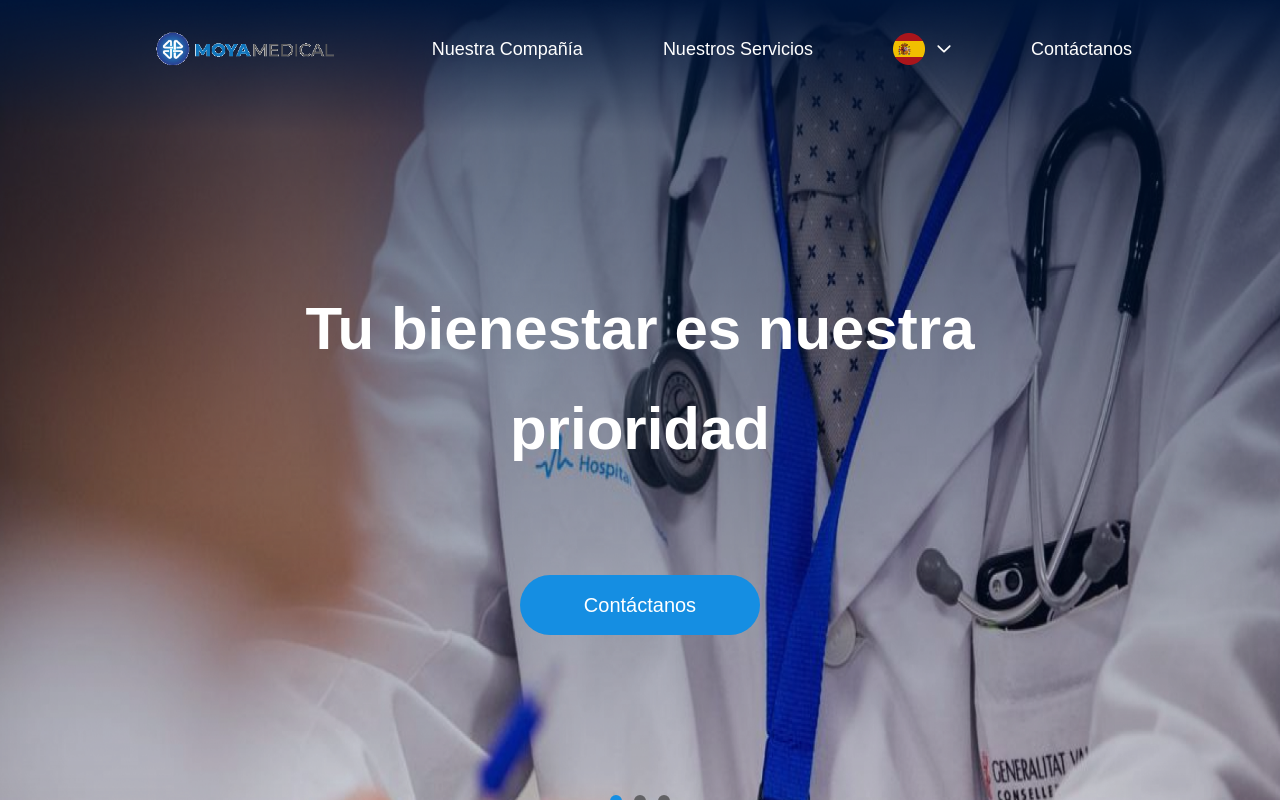
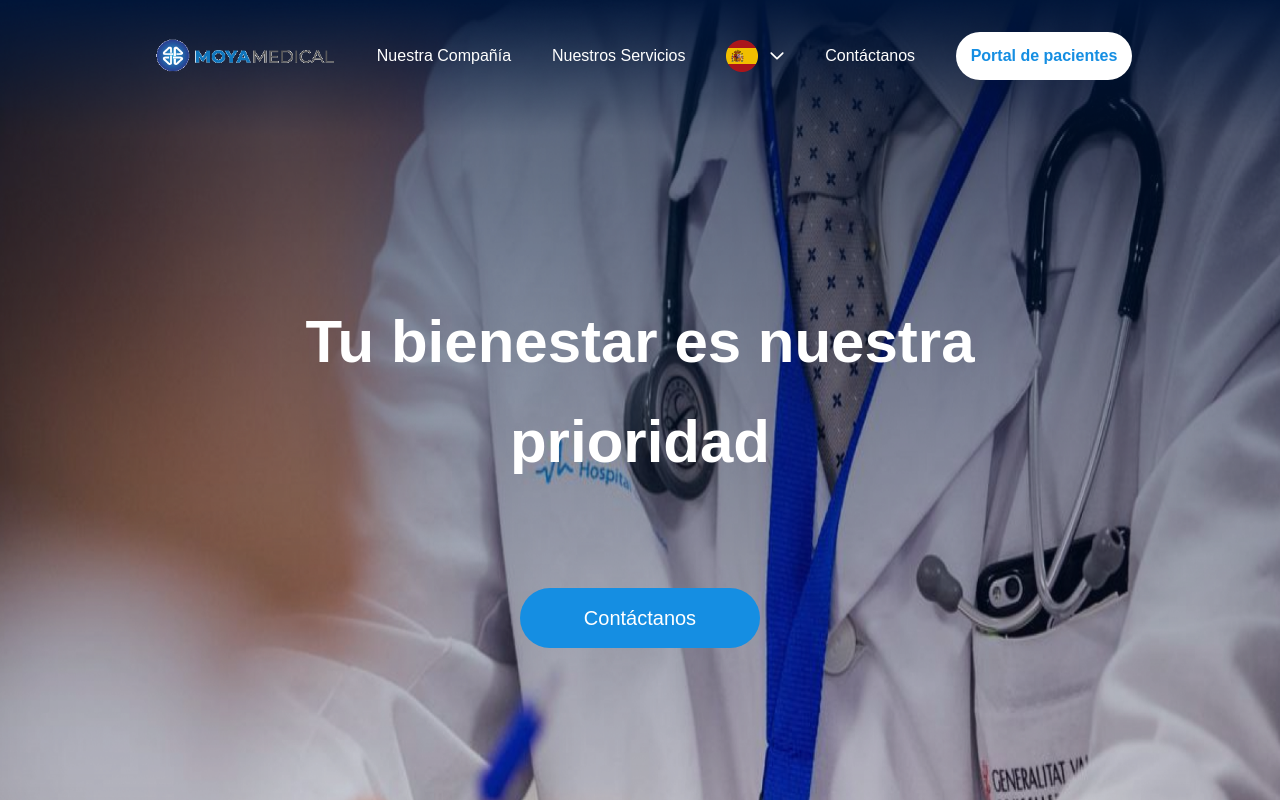
Before and after one commit to leodev9911/healthcare-center-miami-project, a React app: page / in a window 1280 px wide. Shown: the top 800 px of the page. Built offline with nearby package versions, Linux system fonts and the light colour scheme; the HTML template or start-up script is replaced by a standard one.

Commit message:
Portal de pacientes link was added

```diff
--- a/src/components/Shared/NavBar.jsx
+++ b/src/components/Shared/NavBar.jsx
@@ -8,25 +8,21 @@ export default function NavBar({ setMobileMenuIsActive }) {
   return (
     <nav className="w-full lg:max-w-[80%] flex gap-8 items-center justify-between py-8 px-5 z-10 relative">
       <Logo />
-      <section>
-        <ul className='hidden text-colors-pageWhite lg:flex items-center gap-20 text-lg'>
-          <li>
+      <section className='lg:flex-grow'>
+        <div className='hidden text-colors-pageWhite lg:flex items-center justify-between gap-3 text-xs xl:text-base 2xl:text-lg'>
           <Link
             to="/our-company"
             className='cursor-pointer hover:underline duration-300'
           >
             Nuestra Compañía
           </Link>
-          </li>
-          <li>
           <Link
             to="/our-services"
             className='cursor-pointer hover:underline duration-300'
           >
             Nuestros Servicios
           </Link>
-          </li>
-          <li className='flex items-center gap-3'>
+          <div className='flex items-center gap-3'>
             <img
               src={spainFlag}
               alt="Spain flag"
@@ -36,16 +32,20 @@ export default function NavBar({ setMobileMenuIsActive }) {
               alt="Arrow down"
               className='cursor-pointer'
             />
-          </li>
-          <li>
+          </div>
           <Link
             to=""
             className='cursor-pointer hover:underline duration-300'
           >
             Contáctanos
           </Link>
-          </li>
-        </ul>
+          <Link
+            to=""
+            className='cursor-pointer duration-300 bg-colors-pageWhite p-3 min-w-[176px] max-w-[100%] text-colors-pageBlue rounded-3xl text-center font-bold hover:bg-colors-pageGray hover:text-colors-pageWhite'
+          >
+            Portal de pacientes
+          </Link>
+        </div>
         <img
           className='cursor-pointer lg:hidden'
           src={hamburguerMenu}
--- a/src/containers/MobileMenu.jsx
+++ b/src/containers/MobileMenu.jsx
@@ -3,6 +3,8 @@ import arrowDown from '../assets/arrow-down-blue.svg'
 import closeIcon from '../assets/close-icon.svg'
 import arrowUp from '../assets/arrow-up.svg'
 import { useState } from 'react'
+import { Link } from 'react-router-dom'
+import { routes } from '../routes/routes'
 
 export default function MobileMenu({ setMobileMenuIsActive }) {
   const [toggle, setToggle] = useState(false)
@@ -24,6 +26,7 @@ export default function MobileMenu({ setMobileMenuIsActive }) {
             />
           </div>
           <img
+            className='cursor-pointer'
             src={closeIcon}
             alt="Close icon"
             onClick={() => setMobileMenuIsActive(prev => !prev)}
@@ -31,25 +34,53 @@ export default function MobileMenu({ setMobileMenuIsActive }) {
         </div>
         <div className='flex flex-col gap-3'>
           <div>
-            <div className='flex items-center justify-between'>
-              <a className={`${toggle && 'text-colors-pageBlue font-bold'}`}>Nuestra Compañía</a>
+            <div
+              className='flex items-center justify-between cursor-pointer'
+              onClick={() => setToggle(prev => !prev)}
+            >
+              <p
+                className={`${toggle && 'text-colors-pageBlue font-bold'}`}
+              >
+                  Nuestra Compañía
+              </p>
               <img
                 src={toggle ? arrowUp : arrowDown}
                 alt='Arrow up icon'
-                onClick={() => setToggle(prev => !prev)}
               />
             </div>
             {toggle && <div className='flex flex-col gap-3 pl-3 mt-1 text-xs'>
-              <a>Moya Medical</a>
-              <a>Por qué nosotros</a>
-              <a>Ubicación en el mapa</a>
+              <Link
+                to={routes[1].to}
+                onClick={() => setMobileMenuIsActive(prev => !prev)}
+              >
+                Moya Medical
+              </Link>
+              <Link
+                to={routes[3].to}
+                onClick={() => setMobileMenuIsActive(prev => !prev)}
+              >
+                Por qué nosotros
+              </Link>
+              <Link
+                to={routes[4].to}
+                onClick={() => setMobileMenuIsActive(prev => !prev)}
+              >
+                Ubicación en el mapa
+              </Link>
             </div>}
           </div>
           <div>
-            <a>Nuestros servicios</a>
+            <Link
+              to={routes[2].to}
+              onClick={() => setMobileMenuIsActive(prev => !prev)}
+            >
+              Nuestros servicios
+            </Link>
           </div>
           <div>
-            <a>Contáctanos</a>
+            <Link>
+              Contáctanos
+            </Link>
           </div>
         </div>
       </div>
```
Lines whose indentation alone changed are shown as unchanged.
